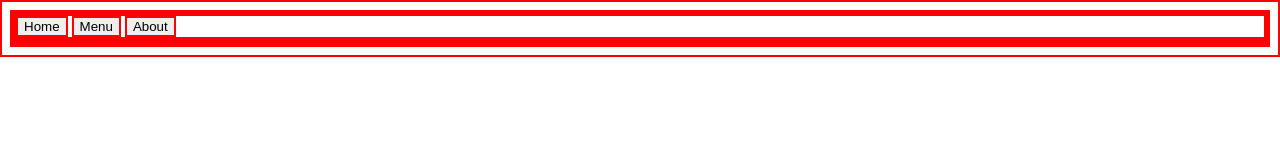
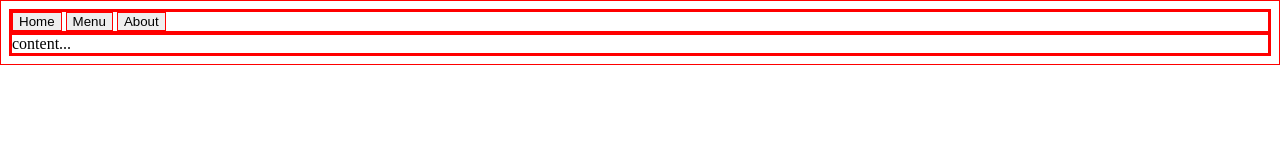
Before and after one commit to Neo319/restaurant-page-proj, a website built with webpack: page dist/index.html in a window 1280 px wide. Built offline with nearby package versions, Linux system fonts and the light colour scheme.

Commit message:
test content successfully loaded

```diff
--- a/src/populate-content.js
+++ b/src/populate-content.js
@@ -3,6 +3,17 @@
 
 const populate = function () {
     console.log ("I'm here, from populate-content.js!")
+    //next: add the content found in comments of index.html here.
+
+    const content = document.getElementById("content");
+    const header = document.querySelector("header");
+
+    //test
+    const temp = document.createElement("div");
+    temp.textContent = "content...";
+    content.appendChild(temp);
+
+
 }
 
 export default populate;
--- a/src/style.css
+++ b/src/style.css
@@ -1,5 +1,5 @@
 * {
-    border: 2px solid red;
+    border: 1px solid red;
 }
 
 #logo {
```
Also changed, not shown: dist/index.html, dist/main.js, 1 other file.
